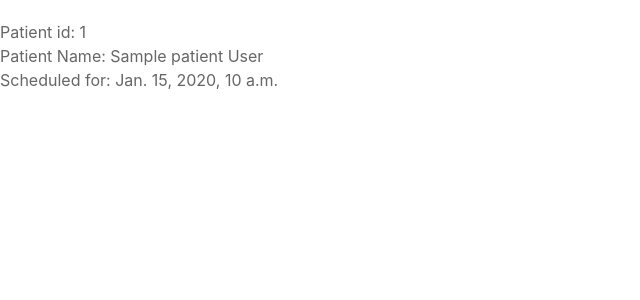
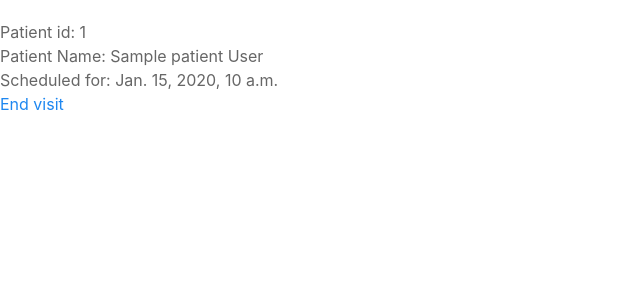
Before and after one commit to Notiooo/PawMed, a Django app: page /doctor/ in a window 1280 px wide. Shown: the part 243-543 px from the top of the page, without its empty margins (0-640 px from the left). Run offline with Django 4.2, Linux system fonts and the light colour scheme; tables that the repository leaves empty hold one stand-in row (values such as "Sample post"); some libraries are stand-ins or nearby versions.

Commit message:
Add hyperlink for ending visits in doctor homepage view

```diff
--- a/PawMed/pawmed-front/public/templates/doctor/doctor_homepage.html
+++ b/PawMed/pawmed-front/public/templates/doctor/doctor_homepage.html
@@ -6,19 +6,25 @@
 
 {% block content %}
     {% if current_patient %}
+    <p>
         <h2> Current patient:  </h2>
         Patient id: {{ current_patient.patient.id}} <br/>
         Patient Name: {{current_patient.patient.name}} {{current_patient.patient.surname}} <br/>
         Scheduled for: Now <br/>
+        <a href="{% url 'doctor_endvisit' visit.id %}" class="btn"> End visit </a> <br/>
+    </p>
     {%else%}
     <h2> No patients for today! </h2>
     {%endif%}
 
     <h2> Next patients: </h2>
     {% for visit in visit_list %}
+    <p>
         Patient id: {{ visit.patient.id}} <br/>
         Patient Name: {{visit.patient.name}} {{visit.patient.surname}} <br/>
         Scheduled for: {{visit.date}} <br/>
+        <a href="{% url 'doctor_endvisit' visit.id %}" class="btn"> End visit </a> <br/>
+    </p>
     {% endfor %}
 
 {% endblock content %}
```
